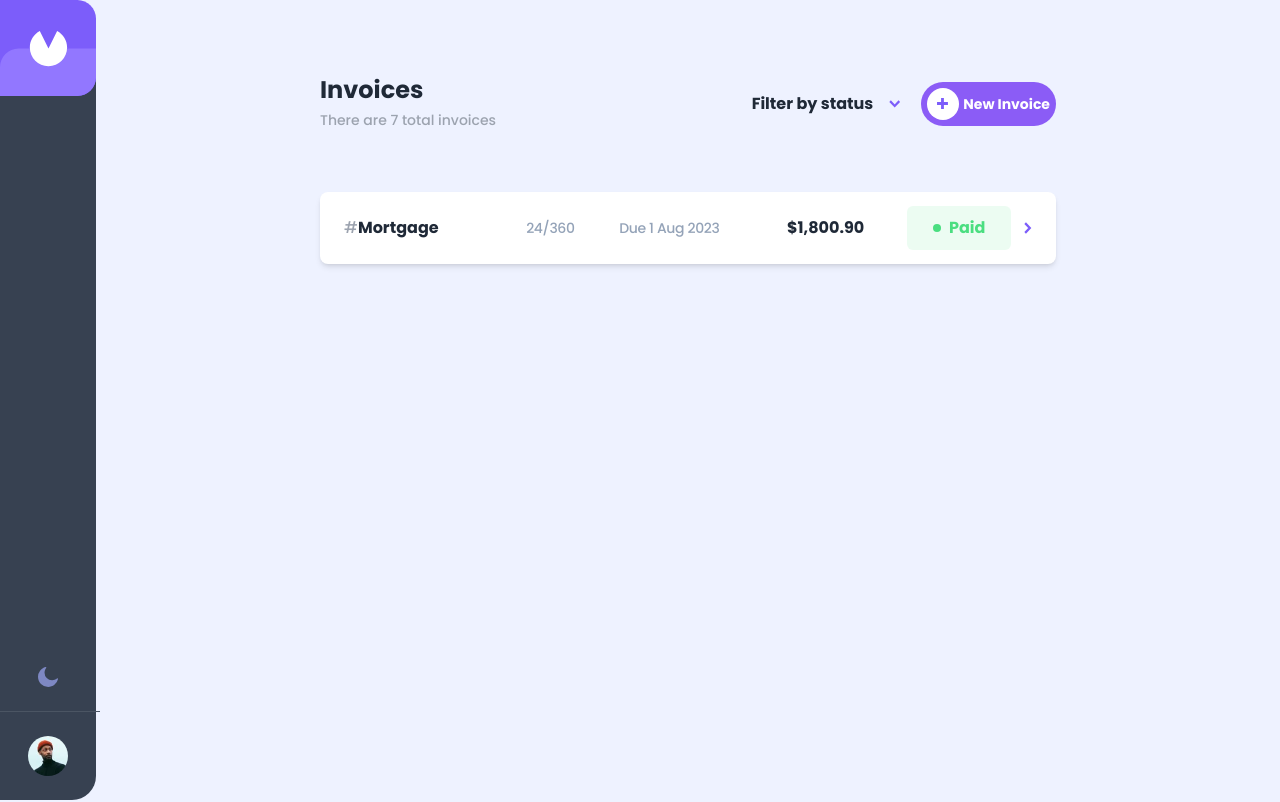
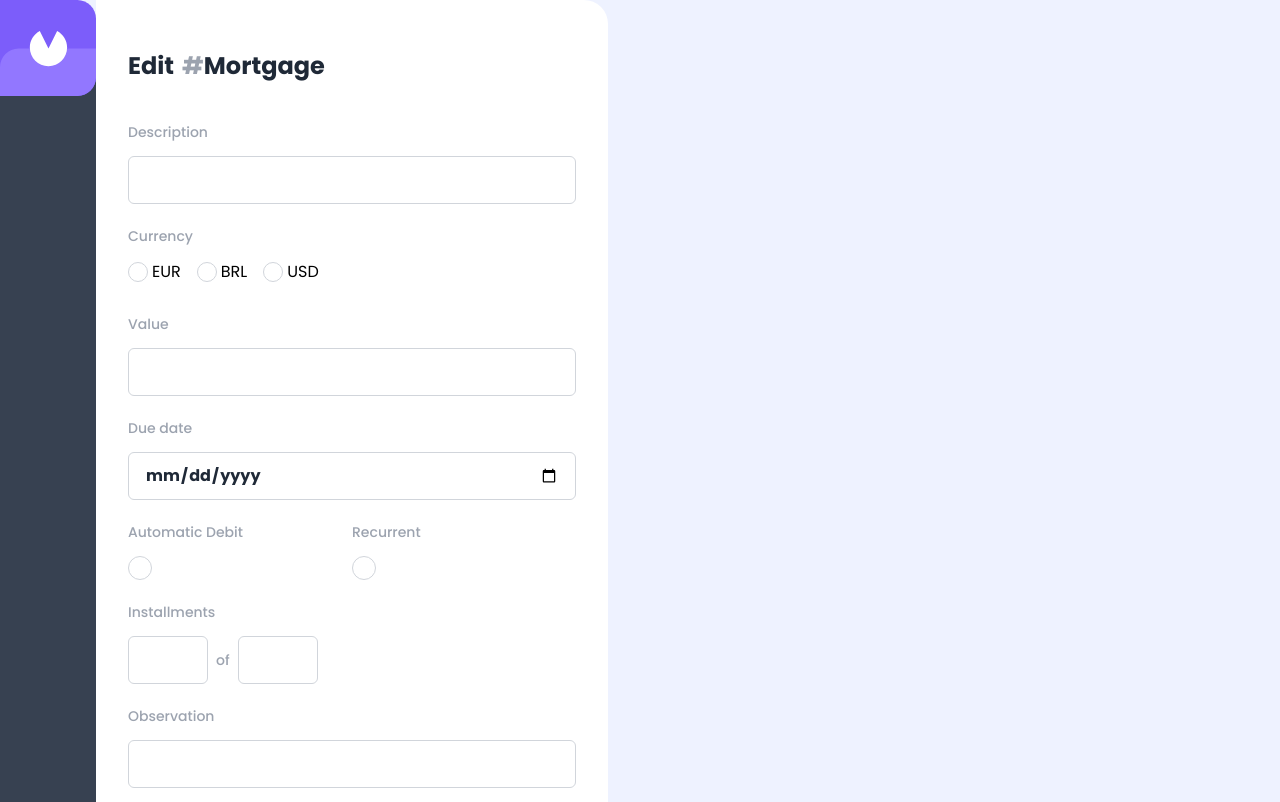
Before and after one commit to kelitasukita/myBills-next-frontend, a Next.js app: page /overview in a window 1280 px wide. Shown: the top 802 px of the page. Built offline with nearby package versions, Linux system fonts and the light colour scheme.

Commit message:
Call Edit Screen modal to test

```diff
--- a/src/app/overview/page.tsx
+++ b/src/app/overview/page.tsx
@@ -1,17 +1,19 @@
 import AddInvoice from "../components/addInvoice";
+import EditScreenModal from "../components/EditScreenModal";
 import EmptyInvoice from "../components/emptyInvoice";
 import Invoice from "../components/invoice";
 import Navbar from "../components/navbar";
 
 export default function Overview() {
   return (
-    <div className="lg:flex">
-      <Navbar />
-      <div className="lg:w-736 mx-auto">
-        <AddInvoice />
-        <Invoice />
-        {/* <EmptyInvoice /> */}
-      </div>
-    </div>
+    <EditScreenModal />
+    // <div className="lg:flex">
+    //   {/* <Navbar />
+    //   <div className="lg:w-736 mx-auto">
+    //     <AddInvoice />
+    //     <Invoice />
+    //     {/* <EmptyInvoice /> */}
+    //   </div> */}
+    // </div>
   )
 }
```
